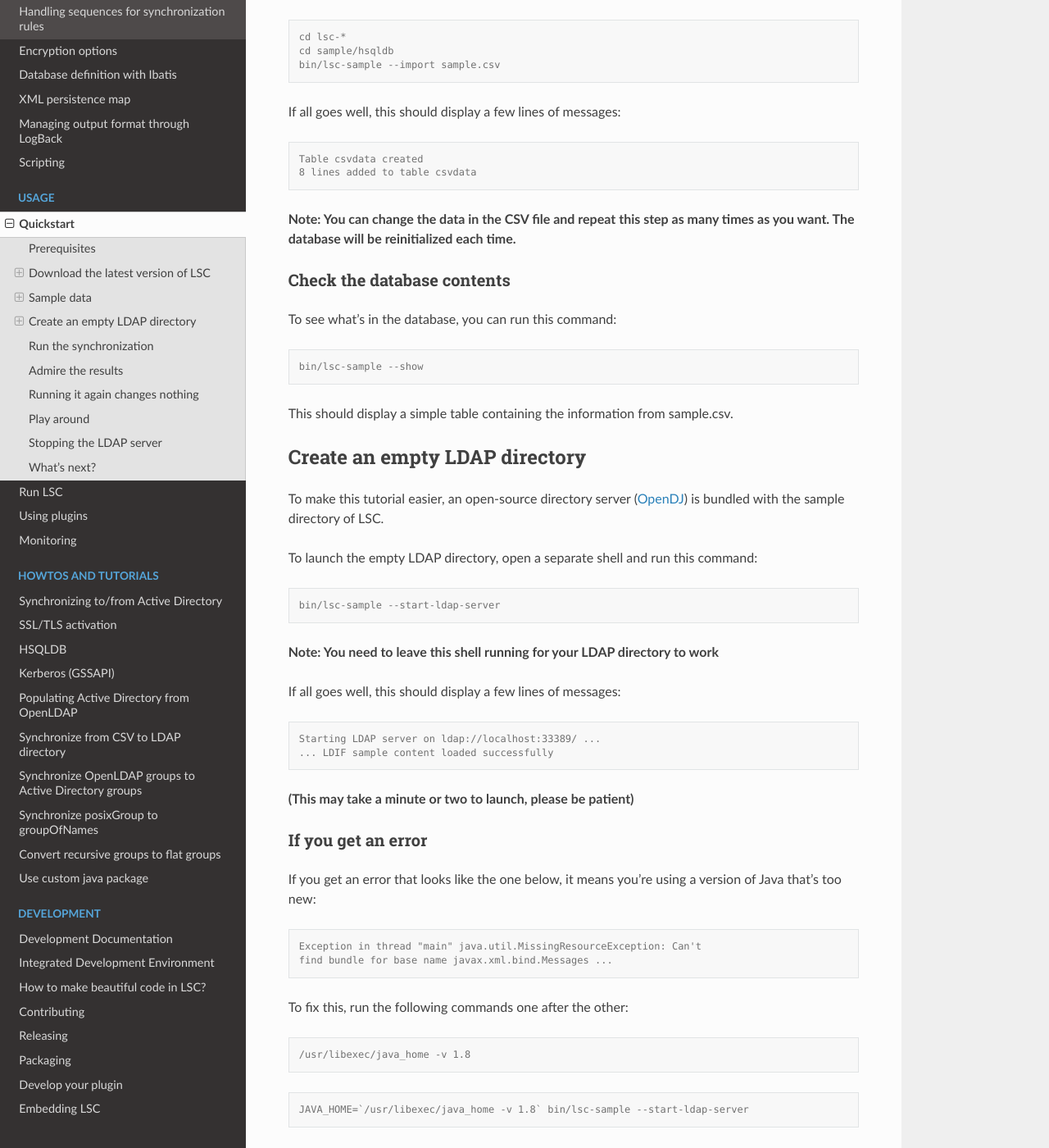
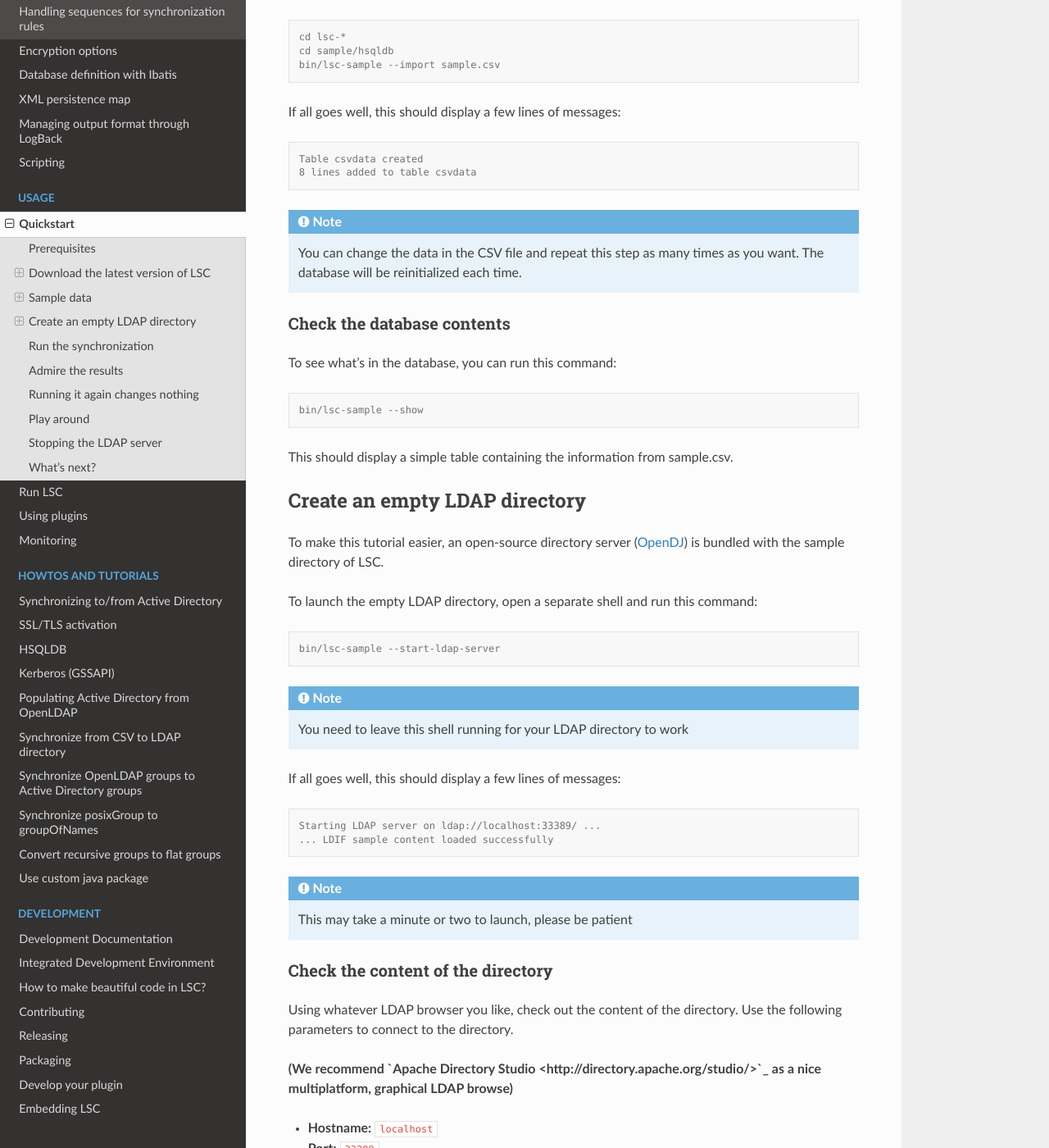
Before and after one commit to lsc-project/documentation, a Sphinx documentation site: the page built from source/quickstart.rst, in a window 1280 px wide and 1400 px high, scrolled down 1621 px. Shown: the whole window at 82% size. Built offline with Sphinx 7.4.7 and the Read the Docs theme 3.1.0, drawn with Linux system fonts in a browser that asks for light colours; some of the changed text lies outside the part shown.

Commit message:
Review proposed changes

```diff
--- a/source/quickstart.rst
+++ b/source/quickstart.rst
@@ -38,6 +37,7 @@
 
 Sample data
 ===========
+
 For this quickstart tutorial, we’re going to synchronise a sample list of users into an LDAP directory. This list is included in the package as a csv file under ``sample/hsqldb/sample.csv``.
 
 This is what’s included in that csv file:
@@ -117,29 +119,9 @@
     Starting LDAP server on ldap://localhost:33389/ ...
     ... LDIF sample content loaded successfully
 
-**(This may take a minute or two to launch, please be patient)**
+.. note::
 
-If you get an error
--------------------
-If you get an error that looks like the one below, it means you’re using a version of Java that’s too new:
-
-
-.. code-block:: console
-
-    Exception in thread "main" java.util.MissingResourceException: Can't
-    find bundle for base name javax.xml.bind.Messages ...
-
-
-To fix this, run the following commands one after the other:
-
-.. code-block:: console
-
-    /usr/libexec/java_home -v 1.8
-
-
-.. code-block:: console
-
-    JAVA_HOME=`/usr/libexec/java_home -v 1.8` bin/lsc-sample --start-ldap-server
+   This may take a minute or two to launch, please be patient
 
 Check the content of the directory
 ----------------------------------
```
Also changed, not shown: other parts of source/quickstart.rst (+11 -8 lines).
